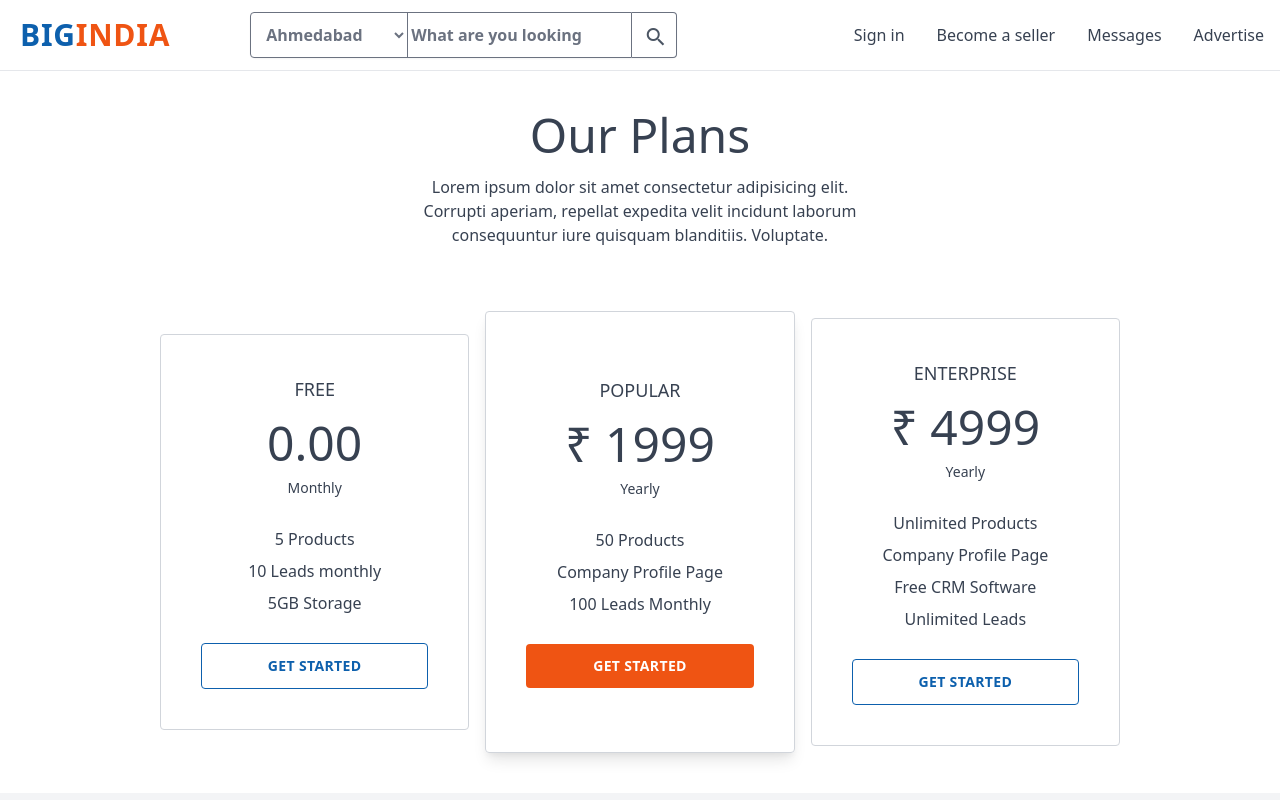
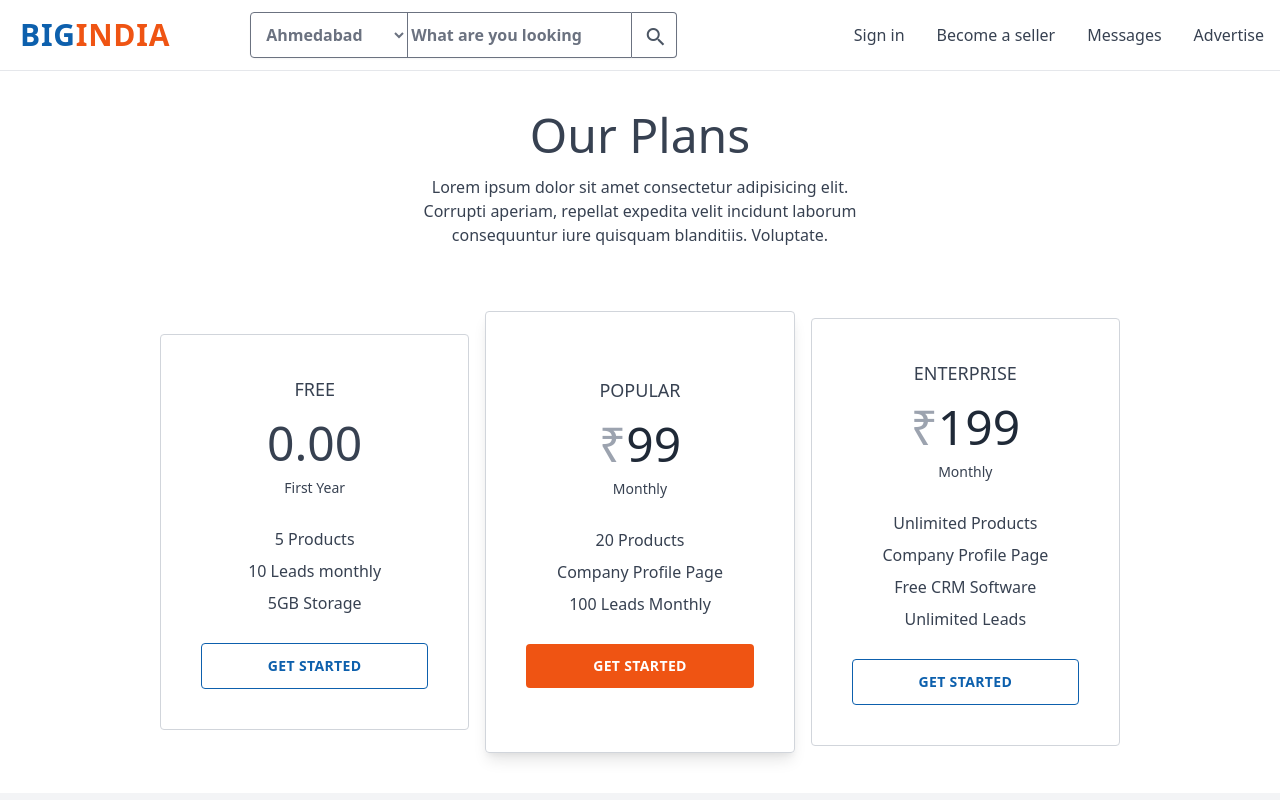
Before and after one commit to Neeraj1005/bigindia, a Next.js app: page /pricing in a window 1280 px wide. Shown: the top 800 px of the page. Built offline with nearby package versions, Linux system fonts and the light colour scheme.

Commit message:
static pages

```diff
--- a/pages/pricing.js
+++ b/pages/pricing.js
@@ -23,7 +23,7 @@ export default function Pricing() {
         <h2 class="text-lg mb-4">FREE</h2>
         <div class="mb-6">
           <span class="block text-5xl pb-2">0.00</span>
-          <span class="text-sm text-grey">Monthly</span>
+          <span class="text-sm text-grey">First Year</span>
         </div>
         <ul class="text-grey leading-loose list-reset mb-6">
           <li>5 Products</li>
@@ -38,11 +38,11 @@ export default function Pricing() {
       <div class="text-center border border-gray-300 p-10 lg:py-16 rounded lg:shadow-lg">
         <h2 class="text-lg mb-4">POPULAR</h2>
         <div class="mb-6">
-          <span class="block text-5xl pb-2">₹ 1999</span>
-          <span class="text-sm text-grey">Yearly</span>
+          <span class="block text-5xl pb-2 text-gray-800"><span className="text-gray-400">₹</span>99</span>
+          <span class="text-sm text-grey">Monthly</span>
         </div>
         <ul class="text-grey-dark leading-loose list-reset mb-6">
-          <li>50 Products</li>
+          <li>20 Products</li>
           <li>Company Profile Page</li>
           <li>100 Leads Monthly</li>
         </ul>
@@ -54,8 +54,8 @@ export default function Pricing() {
       <div class="text-center border border-gray-300 p-10 rounded">
         <h2 class="text-lg mb-4">ENTERPRISE</h2>
         <div class="mb-6">
-          <span class="block text-5xl pb-2">₹ 4999</span>
-          <span class="text-sm text-grey">Yearly</span>
+        <span class="block text-5xl pb-2 text-gray-800"><span className="text-gray-400">₹</span>199</span>
+          <span class="text-sm text-grey">Monthly</span>
         </div>
         <ul class="text-grey leading-loose list-reset mb-6">
           <li>Unlimited Products</li>
```
Also changed, not shown: public/images/images.jpg (added).
